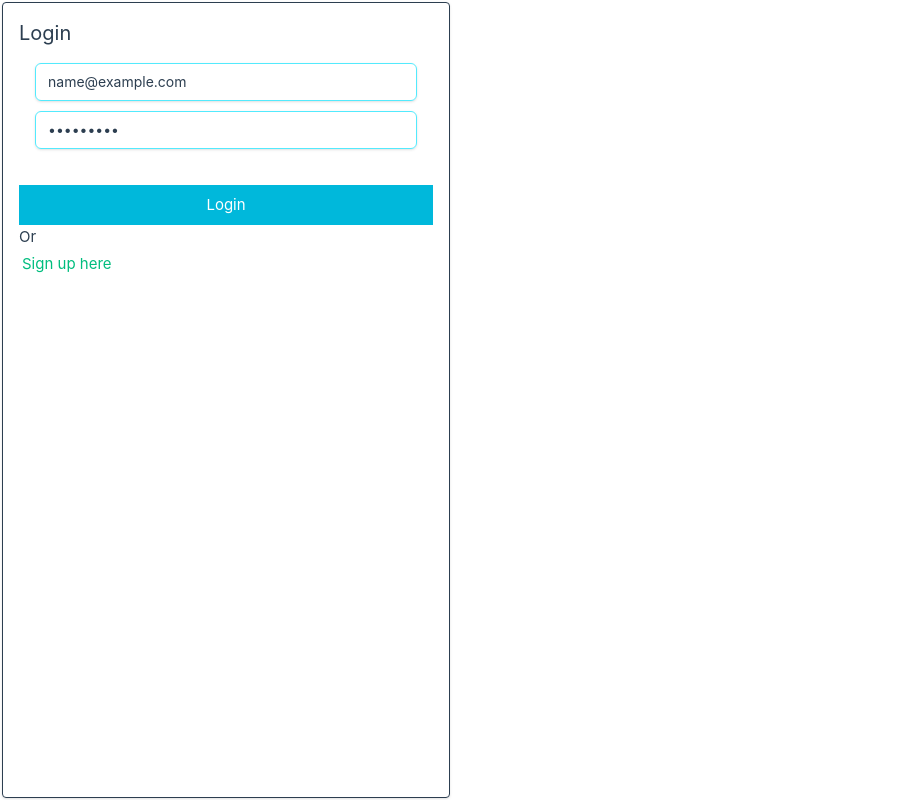
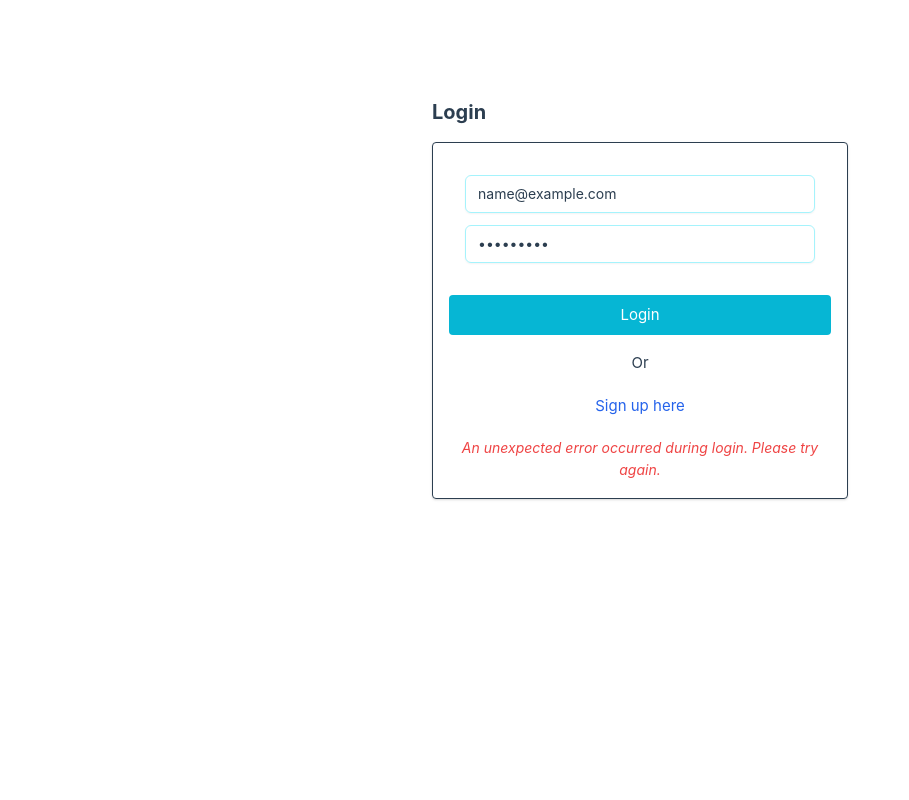
Before and after one commit to Leon-Mbegera/JiJi_Health_Frontend, a Vue app: page /login in a window 1280 px wide. Both pictures are taken after typing "name@example.com", "Sample123" into the empty fields and a click on the button "Login". Shown: the whole page, without its empty margins (0-909 px from the left). Built offline with nearby package versions, Linux system fonts and the light colour scheme; no server answers.

Commit message:
update login.vue

```diff
--- a/src/views/Login.vue
+++ b/src/views/Login.vue
@@ -1,26 +1,35 @@
 <template>
-  <div class="max-w-md mx-auto mt-20 p-4 border rounded shadow">
+  <div class="max-w-md mx-auto mt-20 p-4">
     <h1 class="text-xl font-bold mb-4">Login</h1>
-    <form @submit.prevent="handleLogin">
-      <div class="form-container input-fields">
+    <form @submit.prevent="handleLogin" class="p-4 border rounded shadow">
+      <div class="form-container input-fields space-y-3">
         <input
           v-model="email"
           type="email"
           placeholder="Email"
-          class="input-fields *:block w-full rounded-md border border-cyan-300 py-2 px-3 shadow-sm focus:ring-blue-500 focus:border-blue-500 sm:text-sm"
+          class="block w-full rounded-md border border-cyan-300 py-2 px-3 shadow-sm focus:ring-blue-500 focus:border-blue-500 sm:text-sm"
         />
         <input
           v-model="password"
           type="password"
           placeholder="Password"
-          class="input-fields block w-full rounded-md border border-cyan-300 py-2 px-3 shadow-sm focus:ring-blue-500 focus:border-blue-500 sm:text-sm"
+          class="block w-full rounded-md border border-cyan-300 py-2 px-3 shadow-sm focus:ring-blue-500 focus:border-blue-500 sm:text-sm"
         />
       </div>
-      <div class="flex flex-col space-y-4">
-        <button class="bg-cyan-500 text-white px-3 py-2 hover:cursor-pointer mb-2">Login</button>
-        <div>Or</div>
-        <RouterLink to="/signup">Sign up here</RouterLink>
+      <div class="flex flex-col space-y-4 mt-4">
+        <button
+          type="submit"
+          class="bg-cyan-500 text-white px-3 py-2 rounded hover:bg-cyan-600 focus:outline-none focus:ring-2 focus:ring-cyan-500 focus:ring-opacity-50 hover:cursor-pointer mb-2"
+        >
+          Login
+        </button>
+        <div class="text-center">Or</div>
+        <RouterLink to="/signup" class="text-center text-blue-600 hover:underline"
+          >Sign up here</RouterLink
+        >
       </div>
+
+      <p v-if="loginError" class="error-message mt-4">{{ loginError }}</p>
     </form>
   </div>
 </template>
@@ -32,15 +41,184 @@ import { useAuthStore } from '@/stores/auth'
 
 const email = ref('')
 const password = ref('')
+const loginError = ref(null)
+
 const auth = useAuthStore()
 const router = useRouter()
 
 const handleLogin = async () => {
+  loginError.value = null
+
   try {
     await auth.login(email.value, password.value)
     router.push('/dashboard')
-  } catch (err) {
-    alert('Login failed')
+  } catch (error) {
+    console.error('Login failed:', error)
+
+    if (error.response && error.response.data) {
+      const backendErrors = error.response.data
+      let errorMessages = ''
+
+      if (backendErrors.error) {
+        errorMessages = backendErrors.error
+      } else if (backendErrors.errors) {
+        const validationErrors = backendErrors.errors
+        for (const field in validationErrors) {
+          if (validationErrors.hasOwnProperty(field)) {
+            const messages = Array.isArray(validationErrors[field])
+              ? validationErrors[field].join(', ')
+              : validationErrors[field]
+            errorMessages += `${field.replace('_', ' ')} ${messages}. `
+          }
+        }
+      } else if (typeof backendErrors === 'string') {
+        errorMessages = backendErrors
+      } else {
+        errorMessages = 'An error occurred during login.'
+      }
+
+      loginError.value = errorMessages.trim()
+    } else {
+      loginError.value = 'An unexpected error occurred during login. Please try again.'
+    }
   }
 }
 </script>
+
+<style scoped>
+.error-message {
+  color: #ef4444;
+  font-size: 0.875rem;
+  font-style: italic;
+  text-align: center;
+}
+.max-w-md {
+  max-width: 28rem;
+}
+.mx-auto {
+  margin-left: auto;
+  margin-right: auto;
+}
+.mt-20 {
+  margin-top: 5rem;
+}
+.p-4 {
+  padding: 1rem;
+}
+.border {
+  border-width: 1px;
+}
+.rounded {
+  border-radius: 0.25rem;
+}
+.shadow {
+  box-shadow:
+    0 1px 3px 0 rgba(0, 0, 0, 0.1),
+    0 1px 2px 0 rgba(0, 0, 0, 0.06);
+}
+.text-xl {
+  font-size: 1.25rem;
+  line-height: 1.75rem;
+}
+.font-bold {
+  font-weight: 700;
+}
+.mb-4 {
+  margin-bottom: 1rem;
+}
+.form-container.input-fields.space-y-3 > *:not(:last-child) {
+  margin-bottom: 0.75rem;
+}
+.block {
+  display: block;
+}
+.w-full {
+  width: 100%;
+}
+.rounded-md {
+  border-radius: 0.375rem;
+}
+.border-cyan-300 {
+  border-color: #a5f3fc;
+}
+.py-2 {
+  padding-top: 0.5rem;
+  padding-bottom: 0.5rem;
+}
+.px-3 {
+  padding-left: 0.75rem;
+  padding-right: 0.75rem;
+}
+.shadow-sm {
+  box-shadow: 0 1px 2px 0 rgba(0, 0, 0, 0.05);
+}
+.focus\:ring-blue-500:focus {
+  --tw-ring-color: #3b82f6;
+  box-shadow:
+    var(--tw-ring-offset-shadow, 0 0 #0000), var(--tw-ring-shadow, 0 0 #0000), var(--tw-shadow);
+  --tw-ring-shadow: var(--tw-ring-inset) 0 0 0 calc(3px + var(--tw-ring-offset-width))
+    var(--tw-ring-color);
+}
+.focus\:border-blue-500:focus {
+  border-color: #3b82f6;
+}
+.sm\:text-sm {
+  font-size: 0.875rem;
+  line-height: 1.25rem;
+}
+.flex {
+  display: flex;
+}
+.flex-col {
+  flex-direction: column;
+}
+.space-y-4 > *:not(:last-child) {
+  margin-bottom: 1rem;
+}
+.mt-4 {
+  margin-top: 1rem;
+}
+.bg-cyan-500 {
+  background-color: #06b6d4;
+}
+.text-white {
+  color: #fff;
+}
+.hover\:bg-cyan-600:hover {
+  background-color: #0891b2;
+}
+.focus\:outline-none:focus {
+  outline: 2px solid transparent;
+  outline-offset: 2px;
+}
+.focus\:ring-2:focus {
+  --tw-ring-offset-shadow: var(--tw-ring-inset) 0 0 0 var(--tw-ring-offset-width)
+    var(--tw-ring-offset-color);
+  --tw-ring-shadow: var(--tw-ring-inset) 0 0 0 calc(2px + var(--tw-ring-offset-width))
+    var(--tw-ring-color);
+  box-shadow:
+    var(--tw-ring-offset-shadow, 0 0 #0000), var(--tw-ring-shadow, 0 0 #0000), var(--tw-shadow);
+}
+.focus\:ring-cyan-500:focus {
+  --tw-ring-color: #06b6d4;
+}
+.focus\:ring-opacity50:focus {
+  --tw-ring-opacity: 0.5;
+  --tw-ring-color: rgb(6 182 212 / var(--tw-ring-opacity));
+}
+.hover\:cursor-pointer:hover {
+  cursor: pointer;
+}
+.mb-2 {
+  margin-bottom: 0.5rem;
+}
+.text-center {
+  text-align: center;
+}
+.text-blue-600 {
+  color: #2563eb;
+}
+.hover\:underline:hover {
+  text-decoration: underline;
+}
+</style>
```
